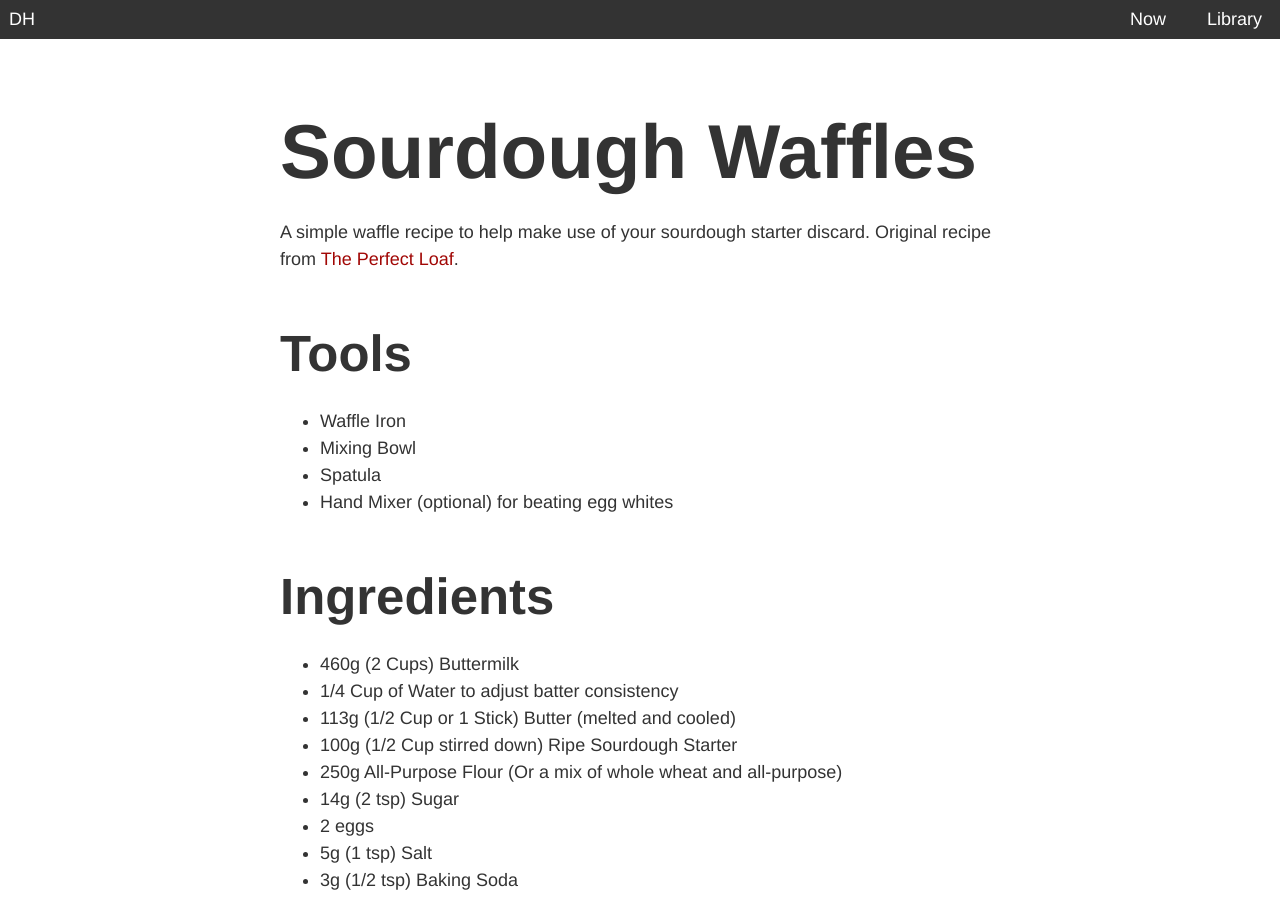
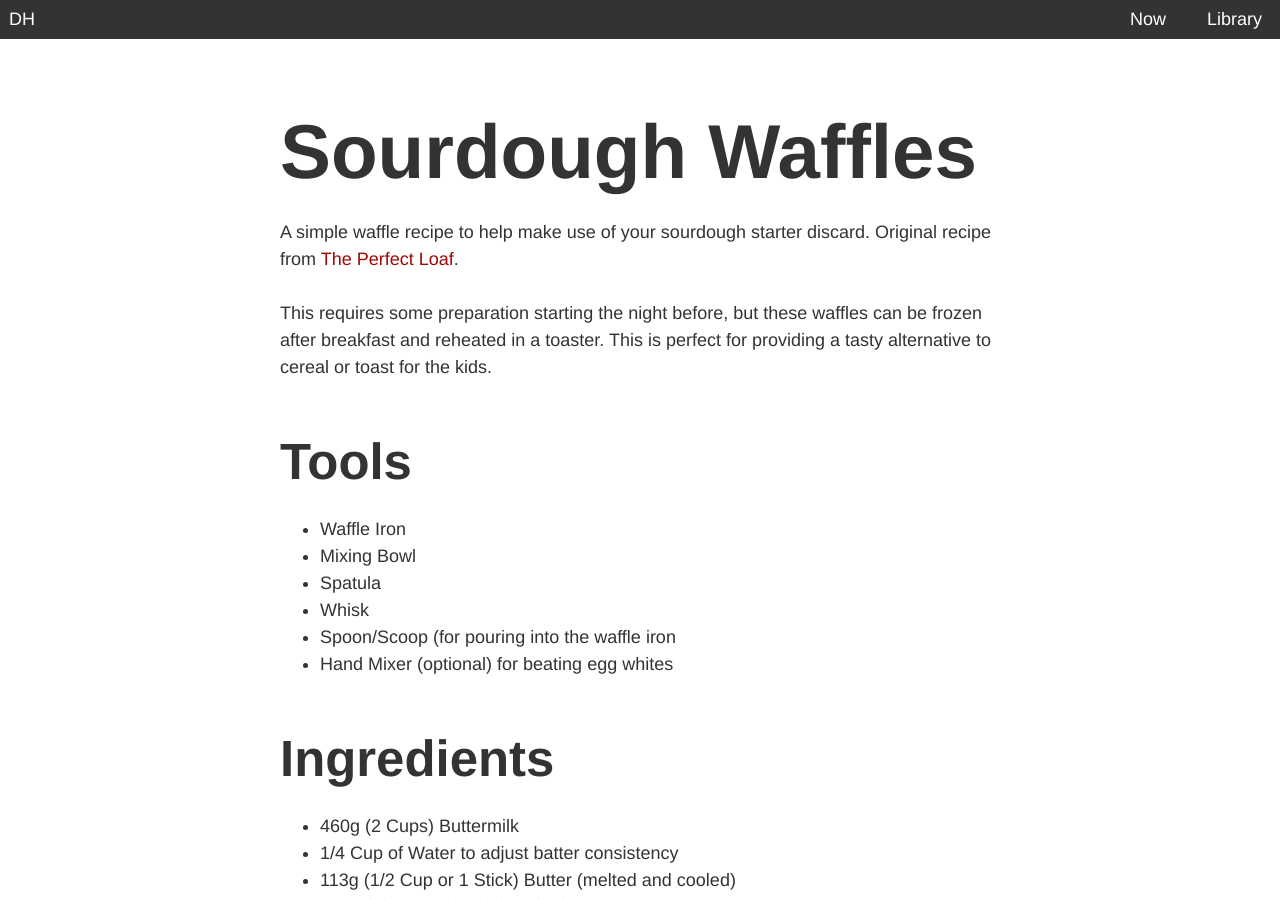
Before and after one commit to dahenson/dahenson.github.io, a Jekyll site: the page built from knowledge/recipes/overnight-sourdough-waffles.md, in a window 1280 px wide and 900 px high. Built offline with Jekyll 4.4.1, drawn with Linux system fonts in a browser that asks for light colours.

Commit message:
Add a few more notes to waffles recipe

```diff
--- a/knowledge/recipes/overnight-sourdough-waffles.md
+++ b/knowledge/recipes/overnight-sourdough-waffles.md
@@ -6,11 +6,17 @@ layout: default
 A simple waffle recipe to help make use of your sourdough starter discard.
 Original recipe from [The Perfect Loaf](https://www.theperfectloaf.com/my-top-3-leftover-sourdough-starter-recipes/#h-golden-sourdough-starter-waffles).
 
+This requires some preparation starting the night before, but these waffles
+can be frozen after breakfast and reheated in a toaster. This is perfect
+for providing a tasty alternative to cereal or toast for the kids.
+
 ## Tools
 
 - Waffle Iron
 - Mixing Bowl
 - Spatula
+- Whisk
+- Spoon/Scoop (for pouring into the waffle iron
 - Hand Mixer (optional) for beating egg whites
 
 ## Ingredients
```
